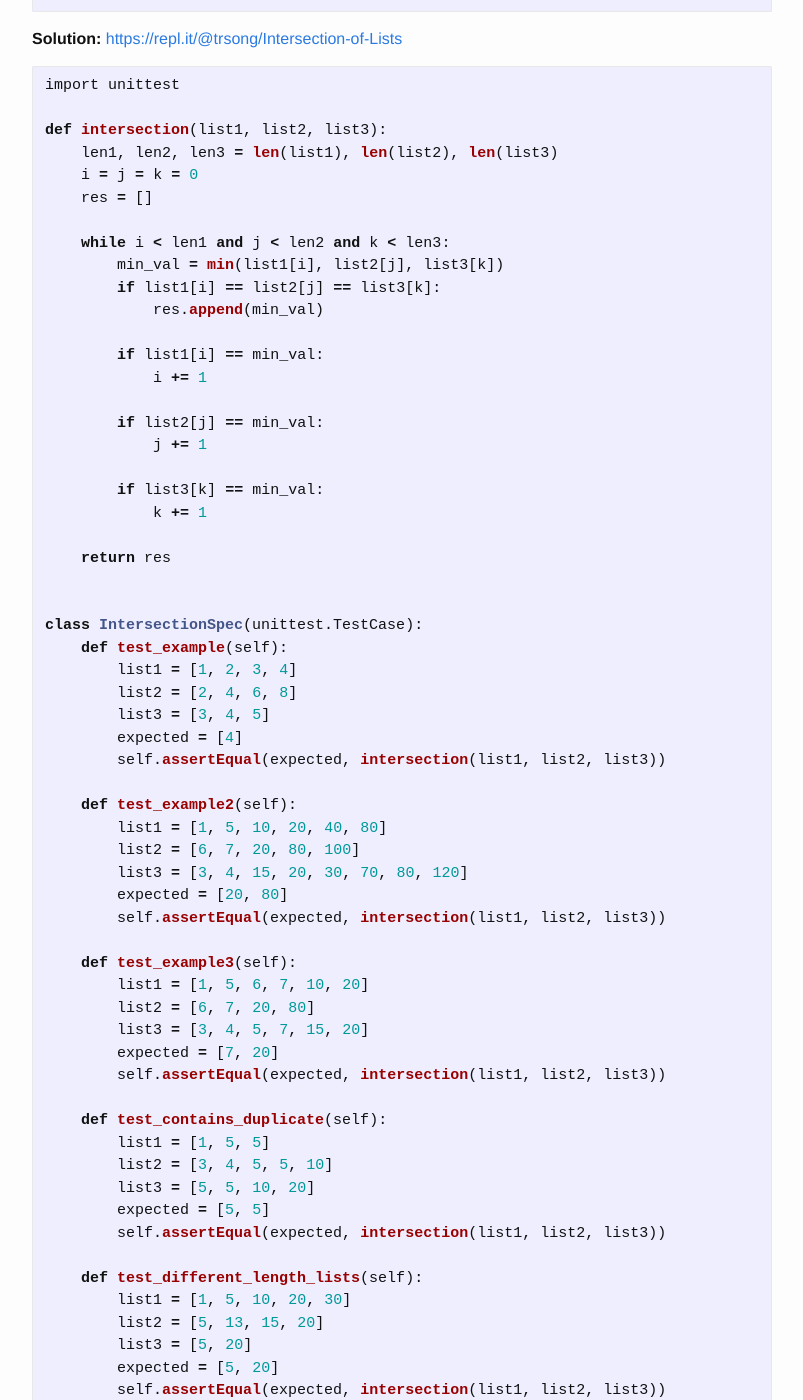
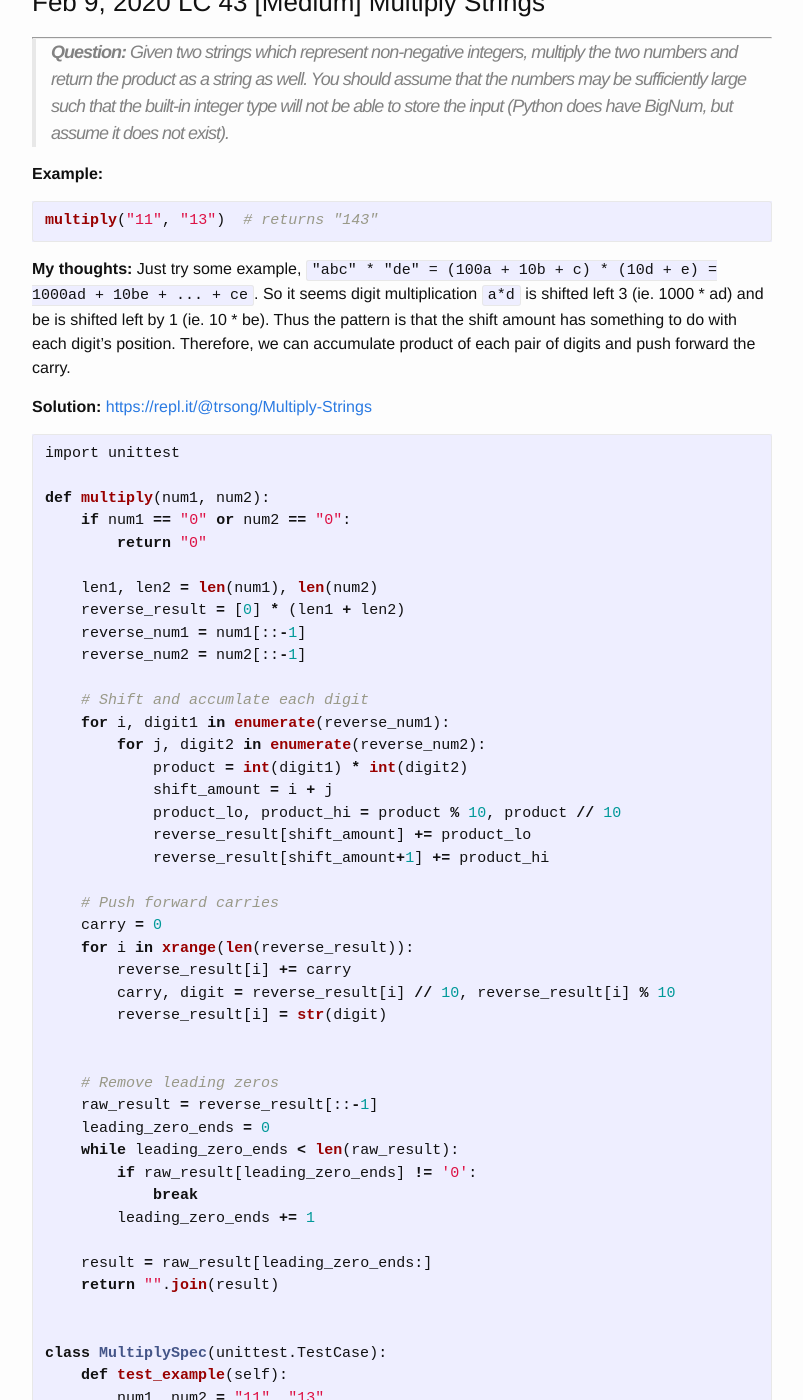
Before and after one commit to trsong/trsong.github.io, a Jekyll site: the page built from _posts/2020-02-01-DailyQuestionsFeb.md, in a window 1280 px wide and 1400 px high, scrolled down 1154 px. Shown: the whole window, without its empty margins (238-1041 px from the left). Built offline with Jekyll 4.4.1, drawn with Linux system fonts in a browser that asks for light colours; some of the changed text lies outside the part shown.

Commit message:
Add Solution to Feb 9 Question

````diff
--- a/_posts/2020-02-01-DailyQuestionsFeb.md
+++ b/_posts/2020-02-01-DailyQuestionsFeb.md
@@ -18,13 +18,124 @@ categories: Python/Java
 
 **Java Playground:** [https://repl.it/languages/java](https://repl.it/languages/java)
 
-### Feb 9, 2020 \[Medium\] Multiply Strings
+### Feb 10, 2020 LC 790 \[Medium\] Domino and Tromino Tiling
+---
+> **Question:**  You are given a 2 x N board, and instructed to completely cover the board with the following shapes:
+>
+> - Dominoes, or 2 x 1 rectangles.
+> - Trominoes, or L-shapes.
+>
+> Given an integer N, determine in how many ways this task is possible.
+
+**Example:**
+```py
+if N = 4, here is one possible configuration, where A is a domino, and B and C are trominoes.
+
+A B B C
+A B C C
+```
+
+### Feb 9, 2020 LC 43 \[Medium\] Multiply Strings
 ---
 > **Question:** Given two strings which represent non-negative integers, multiply the two numbers and return the product as a string as well. You should assume that the numbers may be sufficiently large such that the built-in integer type will not be able to store the input (Python does have BigNum, but assume it does not exist).
 
 **Example:**
 ```py
 multiply("11", "13")  # returns "143"
+```
+
+**My thoughts:** Just try some example, `"abc" * "de" = (100a + 10b + c) * (10d + e) = 1000ad + 10be + ... + ce`. So it seems digit multiplication `a*d` is shifted left 3 (ie. 1000 * ad) and be is shifted left by 1 (ie. 10 * be). Thus the pattern is that the shift amount has something to do with each digit's position. Therefore, we can accumulate product of each pair of digits and push forward the carry.
+
+**Solution:** [https://repl.it/@trsong/Multiply-Strings](https://repl.it/@trsong/Multiply-Strings)
+```py
+import unittest
+
+def multiply(num1, num2):
+    if num1 == "0" or num2 == "0":
+        return "0"
+
+    len1, len2 = len(num1), len(num2)
+    reverse_result = [0] * (len1 + len2)
+    reverse_num1 = num1[::-1]
+    reverse_num2 = num2[::-1]
+
+    # Shift and accumlate each digit
+    for i, digit1 in enumerate(reverse_num1):
+        for j, digit2 in enumerate(reverse_num2):
+            product = int(digit1) * int(digit2)
+            shift_amount = i + j
+            product_lo, product_hi = product % 10, product // 10
+            reverse_result[shift_amount] += product_lo
+            reverse_result[shift_amount+1] += product_hi
+
+    # Push forward carries
+    carry = 0
+    for i in xrange(len(reverse_result)):
+        reverse_result[i] += carry
+        carry, digit = reverse_result[i] // 10, reverse_result[i] % 10
+        reverse_result[i] = str(digit)
+
+
+    # Remove leading zeros
+    raw_result = reverse_result[::-1]
+    leading_zero_ends = 0
+    while leading_zero_ends < len(raw_result):
+        if raw_result[leading_zero_ends] != '0':
+            break
+        leading_zero_ends += 1
+
+    result = raw_result[leading_zero_ends:]
+    return "".join(result)
+
+
+class MultiplySpec(unittest.TestCase):
+    def test_example(self):
+        num1, num2 = "11", "13"
+        expected = "143"
+        self.assertEqual(expected, multiply(num1, num2))
+
+    def test_example2(self):
+        num1, num2 = "4154", "51454"
+        expected = "213739916"
+        self.assertEqual(expected, multiply(num1, num2))
+
+    def test_zero(self):
+        self.assertEqual("0", multiply("42", "0"))
+
+    def test_trivial_case(self):
+        num1, num2 = "1", "1"
+        expected = "1"
+        self.assertEqual(expected, multiply(num1, num2))
+
+    def test_operand_contains_zero(self):
+        num1, num2 = "9012", "2077"
+        expected = "18717924"
+        self.assertEqual(expected, multiply(num1, num2))
+
+    def test_should_omit_leading_zeros(self):
+        num1, num2 = "10", "10"
+        expected = "100"
+        self.assertEqual(expected, multiply(num1, num2))
+
+    def test_should_not_overflow(self):
+        num1, num2 = "99", "999999"
+        expected = "98999901"
+        self.assertEqual(expected, multiply(num1, num2))
+
+    def test_result_has_lot_of_zeros(self):
+        num1, num2 = "33667003667", "3"
+        expected = "101001011001"
+        self.assertEqual(expected, multiply(num1, num2))
+
+    def test_handle_super_large_numbers(self):
+        num1 = "654154154151454545415415454"
+        num2 = "63516561563156316545145146514654"
+        expected = "41549622603955309777243716069997997007620439937711509062916"
+        self.assertEqual(expected, multiply(num1, num2))
+
+
+if __name__ == '__main__':
+    unittest.main(exit=False)
 ```
 
 ### Feb 8, 2020 \[Easy\] Intersection of Lists
````
